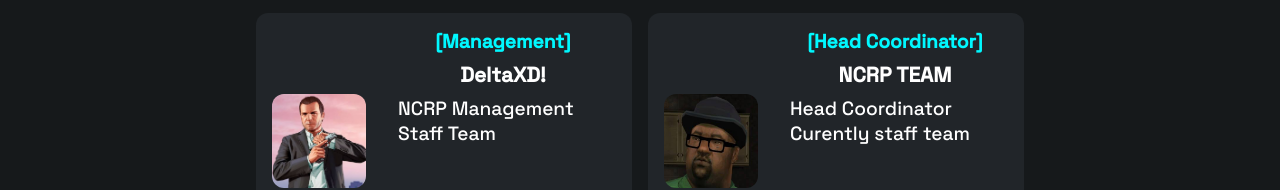
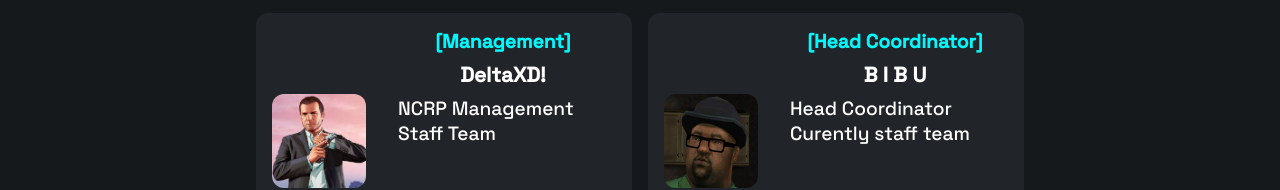
Before and after one commit to satishgamer89/Roleplay, a plain HTML site: page index.html in a window 1280 px wide. Shown: the part 3829-4019 px from the top of the page. Drawn offline with nearby package versions, Linux system fonts and the light colour scheme.

Commit message:
Update index.html

```diff
--- a/index.html
+++ b/index.html
@@ -210,7 +210,7 @@
             <img class="main5_supporters_img" alt="supporters member img" src="media/member_placeholder copy 3.webp">
             <div class="main5_supporters_description_div">
               <a class="main5_supporters_description_rank main5_supporters_description_rank_supporter">[Head Coordinator]</a>
-              <a class="main5_supporters_description_title" href="webs/error.html">NCRP TEAM</a>
+              <a class="main5_supporters_description_title" href="https://www.instagram.com/bibu.ed/">B I B U</a>
               <a class="main5_supporters_description">Head Coordinator<br>Curently staff team</a>
             </div>
           </div>
```
